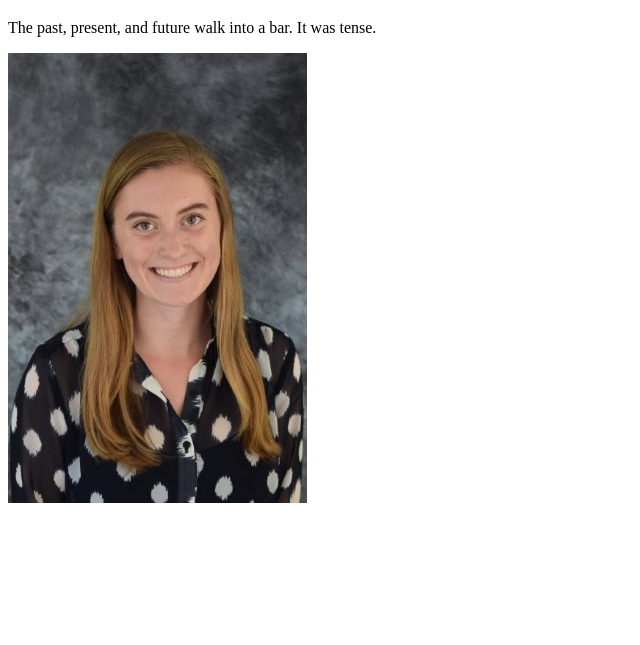
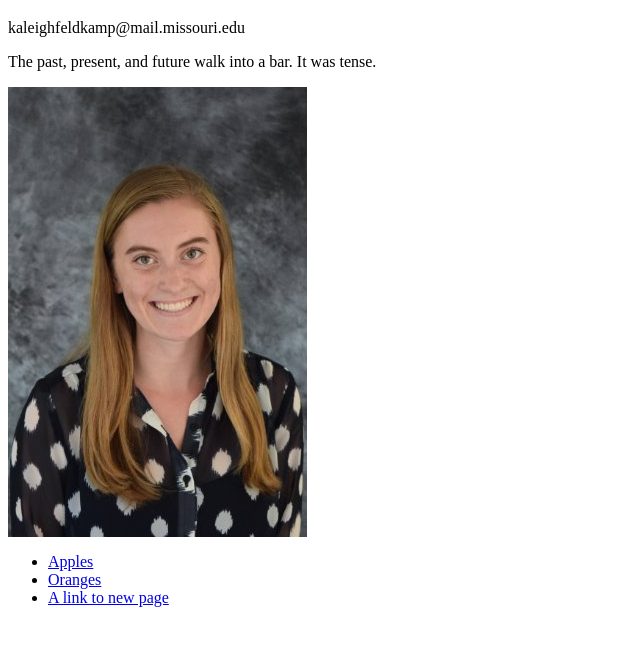
Before and after one commit to J4502-SS19/kaleigh, a plain HTML site: page index.html in a window 1280 px wide. Shown: the part 61-706 px from the top of the page, without its empty margins (0-640 px from the left). Drawn offline with Linux system fonts and the light colour scheme.

Commit message:
Added links

```diff
--- a/index.html
+++ b/index.html
@@ -12,10 +12,17 @@
 <body>
 <!--This is a comment. It won't show up in your browser, only in the page source-->
 <h1>Kaleigh Feldkamp's website</h1>
+  <p> kaleighfeldkamp@mail.missouri.edu </p>
   <p> The past, present, and future walk into a bar. It was tense. </p>
-  <a href="mailto:kaleighfeldkamp@mail.missouri.edu">
-  <img src="photo.png" alt="a photo of me" />
-</a>
+  <p><a href="mailto:kaleighfeldkamp@mail.missouri.edu">
+    <img src="photo.png" alt="a photo of me" />
+      </a>
+</p>
+<ul>
+  <li> <a href="https://apple.com"> Apples </a></li>
+  <li> <a href="https://google.com"> Oranges</li>
+  <li><a href="old_index.html"> A link to new page</a></li>
+</ul>
 </body>
 
 </html>
```
